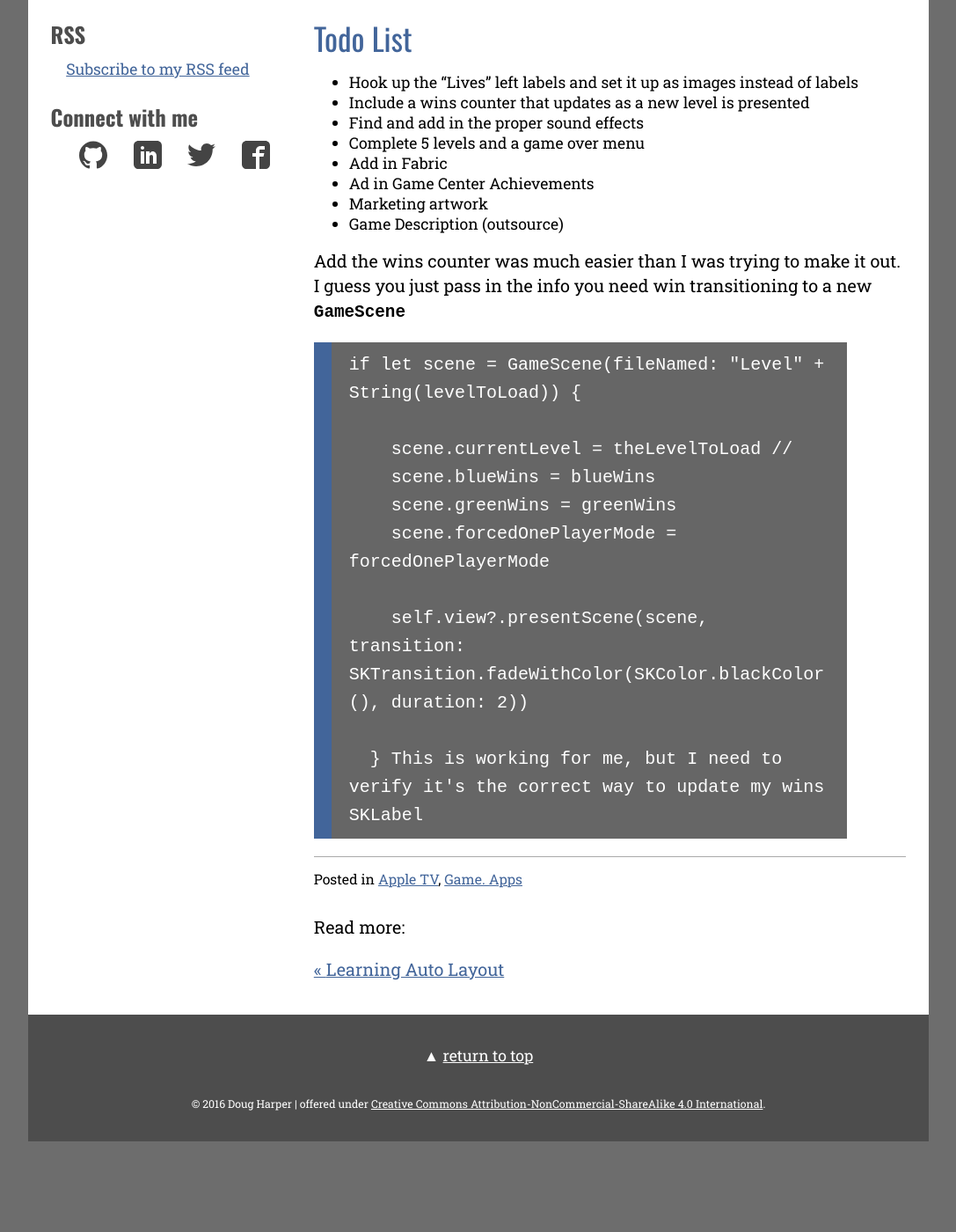
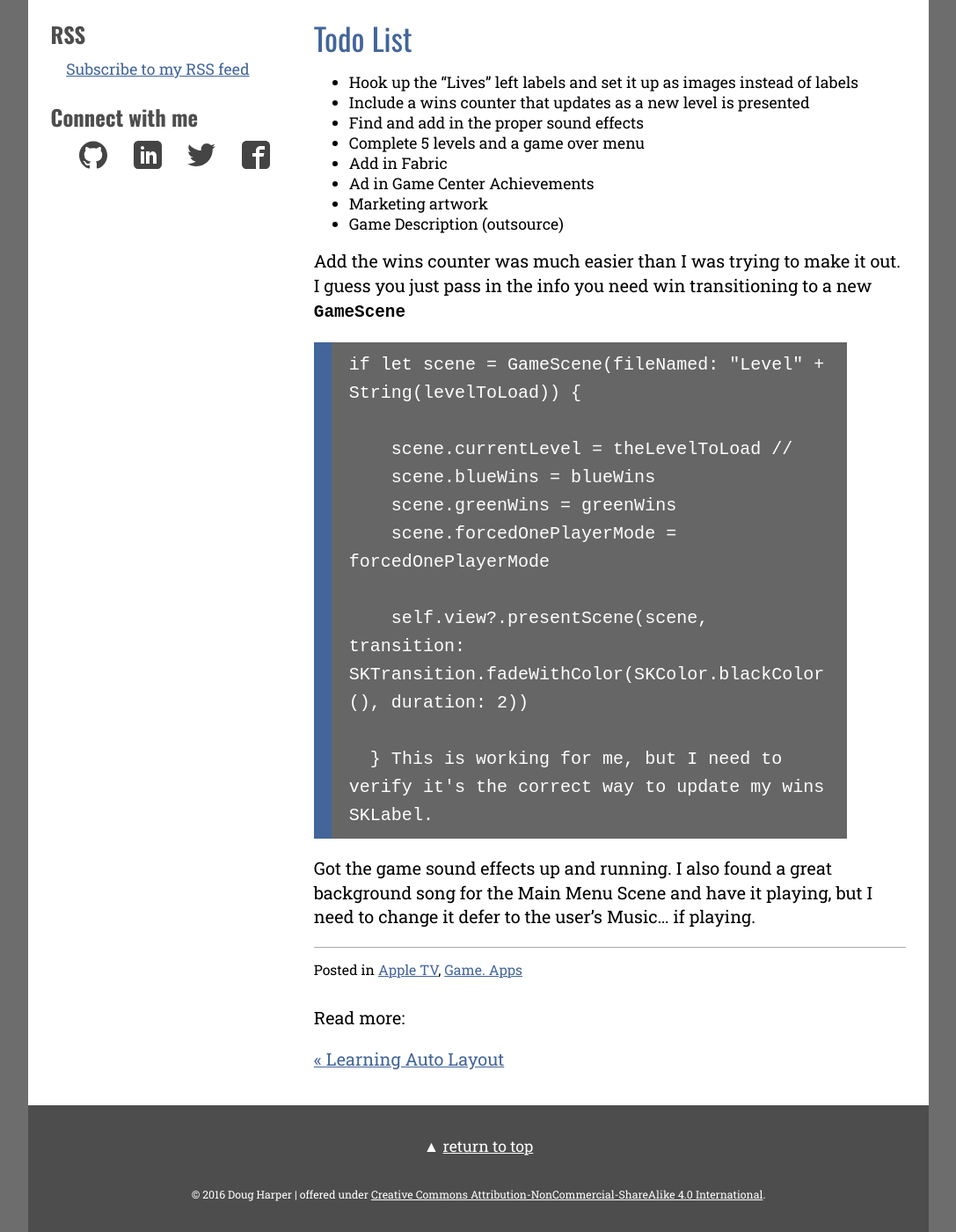
Before and after one commit to endodoug/endodoug.github.io, a Jekyll site: the page built from _posts/2016-06-10-Apple-TV-Game.md, in a window 1280 px wide and 1400 px high, scrolled down 998 px. Shown: the whole window at 88% size, without its empty margins (96-1183 px from the left). Built offline with Jekyll 4.4.1, drawn with Linux system fonts in a browser that asks for light colours; comment, search, counter and statistics services are not loaded; before the commit the page ends 2295 px from its top, so only the background shows below that.

Commit message:
Update 2016-06-10-Apple-TV-Game.md
quick update on Todo list items that I'm working on.

```diff
--- a/_posts/2016-06-10-Apple-TV-Game.md
+++ b/_posts/2016-06-10-Apple-TV-Game.md
@@ -41,4 +41,6 @@ Add the wins counter was much easier than I was trying to make it out.  I guess
         self.view?.presentScene(scene, transition: SKTransition.fadeWithColor(SKColor.blackColor(), duration: 2))
 
       }
-This is working for me, but I need to verify it's the correct way to update my wins SKLabel
+This is working for me, but I need to verify it's the correct way to update my wins SKLabel.
+
+Got the game sound effects up and running.  I also found a great background song for the Main Menu Scene and have it playing, but I need to change it defer to the user's Music... if playing.
```
